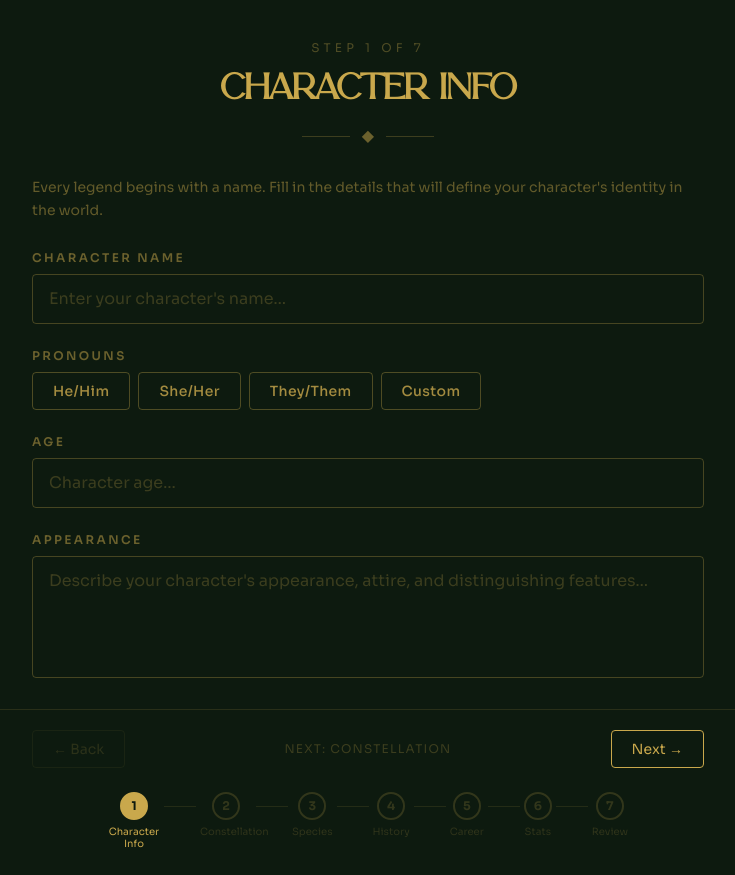
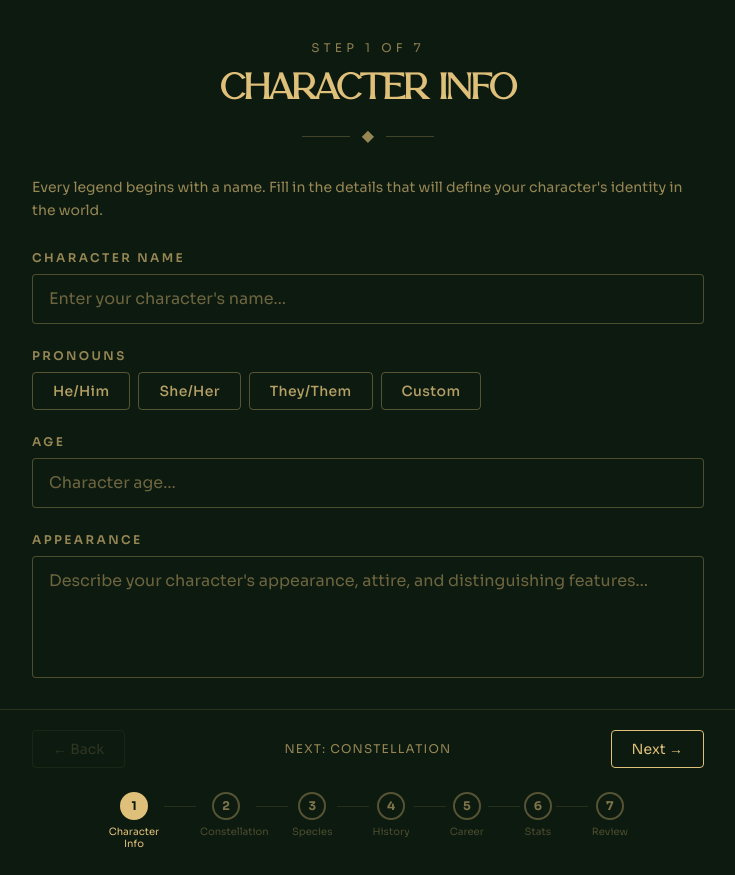
Before and after one commit to thereseLYR/starfresh, a Next.js app: page / in a window 1280 px wide. Both pictures are taken after a click on the button "START YOUR JOURNEY". Shown: the whole page, without its empty margins (272-1007 px from the left). Built offline with nearby package versions, Linux system fonts and the light colour scheme; no server answers.

Commit message:
update gold tones

```diff
--- a/app/character-creator.tsx
+++ b/app/character-creator.tsx
@@ -1,5 +1,6 @@
 "use client";
 
+import GoldDivider from "@/app/components/GoldDivider";
 import {
   CharacterProvider,
   useCharacter,
@@ -8,9 +9,6 @@ import LandingScreen from "@/app/landing";
 import { STEPS, isStepComplete } from "@/app/lib/types";
 import { useState } from "react";
 
-const ENFORCE_VALIDATION =
-  process.env.NEXT_PUBLIC_ENFORCE_VALIDATION === "true";
-
 import CareerStep from "@/app/steps/CareerStep";
 import CharacterInfoStep from "@/app/steps/CharacterInfoStep";
 import ConstellationStep from "@/app/steps/ConstellationStep";
@@ -18,6 +16,9 @@ import HistoryStep from "@/app/steps/HistoryStep";
 import ReviewStep from "@/app/steps/ReviewStep";
 import SpeciesStep from "@/app/steps/SpeciesStep";
 import StatsStep from "@/app/steps/StatsStep";
+
+const ENFORCE_VALIDATION =
+  process.env.NEXT_PUBLIC_ENFORCE_VALIDATION === "true";
 
 function renderStep(step: number) {
   switch (step) {
@@ -47,16 +48,14 @@ function CharacterCreatorShell() {
     <div className="min-h-screen bg-dark-green flex flex-col">
       {/* ── Header ── */}
       <header className="shrink-0 pt-10 pb-7 px-6 text-center">
-        <p className="text-gold/35 text-xs tracking-[0.35em] uppercase mb-3">
+        <p className="text-gold/60 text-xs tracking-[0.35em] uppercase mb-3">
           Step {step + 1} of {STEPS.length}
         </p>
         <h1 className="text-gold text-3xl sm:text-4xl font-bold tracking-tight">
           {STEPS[step]}
         </h1>
-        <div className="mt-4 flex items-center justify-center gap-3 text-gold/25">
-          <span className="block h-px w-12 bg-gold/25" />
-          <span className="text-gold/50">◆</span>
-          <span className="block h-px w-12 bg-gold/25" />
+        <div className="mt-4">
+          <GoldDivider muted />
         </div>
       </header>
 
@@ -71,20 +70,26 @@ function CharacterCreatorShell() {
           {/* Navigation row */}
           <div className="flex items-center justify-between mb-6">
             <button
-              onClick={() => setStep((s) => s - 1)}
+              onClick={() => {
+                setStep((s) => s - 1);
+                window.scrollTo(0, 0);
+              }}
               disabled={step === 0 || !canNavigate}
-              className="px-5 py-2 border border-gold/35 text-gold/80 text-sm rounded hover:border-gold hover:text-gold disabled:opacity-20 disabled:cursor-not-allowed transition-all"
+              className="bg-transparent px-5 py-2 border border-gold/35 text-gold/80 text-sm rounded hover:border-gold hover:text-gold disabled:opacity-20 disabled:cursor-not-allowed transition-all"
             >
               ← Back
             </button>
 
-            <span className="text-gold/25 text-xs text-center tracking-widest uppercase">
+            <span className="text-gold/65 text-xs text-center tracking-widest uppercase">
               {!isLast ? `Next: ${STEPS[step + 1]}` : "Finalize"}
             </span>
 
             {!isLast ? (
               <button
-                onClick={() => setStep((s) => s + 1)}
+                onClick={() => {
+                  setStep((s) => s + 1);
+                  window.scrollTo(0, 0);
+                }}
                 disabled={!canNavigate}
                 className="btn-gold px-5 py-2 border border-gold text-gold text-sm rounded disabled:opacity-20 disabled:cursor-not-allowed"
               >
@@ -112,7 +117,7 @@ function CharacterCreatorShell() {
                           ? "border-gold bg-gold text-dark-green"
                           : done
                             ? "border-gold/70 text-gold/70"
-                            : "border-gold/20 text-gold/20"
+                            : "border-gold/35 text-gold/55"
                       }`}
                     >
                       {done ? "✓" : i + 1}
@@ -122,8 +127,8 @@ function CharacterCreatorShell() {
                         current
                           ? "text-gold"
                           : done
-                            ? "text-gold/45"
-                            : "text-gold/18"
+                            ? "text-gold/60"
+                            : "text-gold/30"
                       }`}
                     >
                       {name}
--- a/app/components/FieldLabel.tsx
+++ b/app/components/FieldLabel.tsx
@@ -1,6 +1,6 @@
 export default function FieldLabel({ children }: { children: React.ReactNode }) {
   return (
-    <label className="block text-xs font-semibold tracking-[0.2em] uppercase text-gold/50 mb-2">
+    <label className="block text-xs font-semibold tracking-[0.2em] uppercase text-gold/65 mb-2">
       {children}
     </label>
   )
--- /dev/null
+++ b/app/components/GoldDivider.tsx
@@ -0,0 +1,17 @@
+type GoldDividerProps = {
+  muted?: boolean;
+};
+
+export default function GoldDivider({ muted = false }: GoldDividerProps) {
+  return (
+    <div className="flex items-center justify-center gap-3">
+      <span
+        className={`block h-px ${muted ? "w-12 bg-gold/25" : "w-16 bg-gold"}`}
+      />
+      <span className={muted ? "text-gold/65" : "text-gold"}>◆</span>
+      <span
+        className={`block h-px ${muted ? "w-12 bg-gold/25" : "w-16 bg-gold"}`}
+      />
+    </div>
+  );
+}
--- a/app/components/SelectionGrid.tsx
+++ b/app/components/SelectionGrid.tsx
@@ -40,7 +40,7 @@ export default function SelectionGrid({
                 >
                   {item.name}
                 </div>
-                <div className="text-gold/45 text-xs leading-relaxed">
+                <div className="text-gold/60 text-xs leading-relaxed">
                   {item.desc}
                 </div>
               </div>
--- a/app/components/StepIntro.tsx
+++ b/app/components/StepIntro.tsx
@@ -1,5 +1,5 @@
 export default function StepIntro({ children }: { children: React.ReactNode }) {
   return (
-    <p className="text-gold/45 text-sm leading-relaxed mb-7">{children}</p>
+    <p className="text-gold/65 text-sm leading-relaxed mb-7">{children}</p>
   )
 }
--- a/app/globals.css
+++ b/app/globals.css
@@ -34,7 +34,7 @@
   --animate-expand-down: expand-down 0.4s ease-out forwards;
   --color-background: var(--background);
   --color-foreground: var(--foreground);
-  --color-gold: #c9a84c;
+  --color-gold: #dfc07a;
   --color-dark-green: #0d1a0f;
   --color-panel: #122819;
   --font-sans: var(--font-sora);
@@ -57,7 +57,8 @@ h6 {
 }
 
 .btn-gold {
-  background-image: linear-gradient(to right, #c9a84c 50%, transparent 50%);
+  background-color: transparent;
+  background-image: linear-gradient(to right, #dfc07a 50%, transparent 50%);
   background-size: 200% 100%;
   background-position: 100% 0;
   transition:
--- a/app/steps/CharacterInfoStep.tsx
+++ b/app/steps/CharacterInfoStep.tsx
@@ -17,7 +17,7 @@ export default function CharacterInfoStep() {
           value={data.name}
           onChange={e => update({ name: e.target.value })}
           placeholder="Enter your character's name…"
-          className="w-full bg-transparent border border-gold/30 rounded px-4 py-3 text-gold placeholder-gold/25 focus:outline-none focus:border-gold transition-colors"
+          className="w-full bg-dark-green border border-gold/30 rounded px-4 py-3 text-gold placeholder-gold/45 focus:outline-none focus:border-gold transition-colors"
         />
       </div>
       <div>
@@ -46,7 +46,7 @@ export default function CharacterInfoStep() {
           onChange={e => update({ age: e.target.value })}
           placeholder="Character age…"
           min={1}
-          className="w-full bg-transparent border border-gold/30 rounded px-4 py-3 text-gold placeholder-gold/25 focus:outline-none focus:border-gold transition-colors"
+          className="w-full bg-dark-green border border-gold/30 rounded px-4 py-3 text-gold placeholder-gold/45 focus:outline-none focus:border-gold transition-colors"
         />
       </div>
       <div>
@@ -56,7 +56,7 @@ export default function CharacterInfoStep() {
           onChange={e => update({ appearance: e.target.value })}
           placeholder="Describe your character's appearance, attire, and distinguishing features…"
           rows={4}
-          className="w-full bg-transparent border border-gold/30 rounded px-4 py-3 text-gold placeholder-gold/25 focus:outline-none focus:border-gold transition-colors resize-none"
+          className="w-full bg-dark-green border border-gold/30 rounded px-4 py-3 text-gold placeholder-gold/45 focus:outline-none focus:border-gold transition-colors resize-none"
         />
       </div>
     </div>
--- a/app/steps/ReviewStep.tsx
+++ b/app/steps/ReviewStep.tsx
@@ -5,7 +5,7 @@ import { STAT_NAMES, STAT_ABBR, statModifier } from '@/app/lib/types'
 function ReviewRow({ label, value }: { label: string; value: string }) {
   return (
     <div className="review-row flex items-baseline justify-between py-3 border-b border-gold/15">
-      <span className="text-gold/45 text-xs tracking-[0.15em] uppercase">{label}</span>
+      <span className="text-gold/60 text-xs tracking-[0.15em] uppercase">{label}</span>
       <span className="text-gold text-sm font-medium max-w-[60%] text-right">{value || '—'}</span>
     </div>
   )
@@ -48,9 +48,9 @@ export default function ReviewStep() {
           <div className="grid grid-cols-3 sm:grid-cols-6 gap-3 mt-4">
             {STAT_NAMES.map(stat => (
               <div key={stat} className="border border-gold/25 rounded p-3 text-center">
-                <div className="text-gold/40 text-xs mb-1">{STAT_ABBR[stat]}</div>
+                <div className="text-gold/60 text-xs mb-1">{STAT_ABBR[stat]}</div>
                 <div className="text-gold font-bold text-2xl tabular-nums">{data.stats[stat]}</div>
-                <div className="text-gold/40 text-xs font-mono">{statModifier(data.stats[stat])}</div>
+                <div className="text-gold/60 text-xs font-mono">{statModifier(data.stats[stat])}</div>
               </div>
             ))}
           </div>
--- a/app/steps/StatsStep.tsx
+++ b/app/steps/StatsStep.tsx
@@ -18,16 +18,16 @@ export default function StatsStep() {
       <div className="grid grid-cols-2 sm:grid-cols-3 gap-4">
         {STAT_NAMES.map(stat => (
           <div key={stat} className="border border-gold/25 rounded p-4 text-center">
-            <div className="text-gold/40 text-xs tracking-[0.2em] uppercase mb-3">
+            <div className="text-gold/60 text-xs tracking-[0.2em] uppercase mb-3">
               {STAT_ABBR[stat]}
             </div>
             <div className="text-gold text-4xl font-bold tabular-nums mb-1">
               {data.stats[stat]}
             </div>
-            <div className="text-gold/40 text-sm font-mono mb-1">
+            <div className="text-gold/60 text-sm font-mono mb-1">
               {statModifier(data.stats[stat])}
             </div>
-            <div className="text-gold/35 text-xs mb-4">{stat}</div>
+            <div className="text-gold/60 text-xs mb-4">{stat}</div>
             <div className="flex items-center justify-center gap-3">
               <button
                 onClick={() => updateStat(stat, -1)}
```
Also changed, not shown: app/components/CardDeck.tsx (+6 -6 lines), app/landing.tsx (+3 -10 lines).
